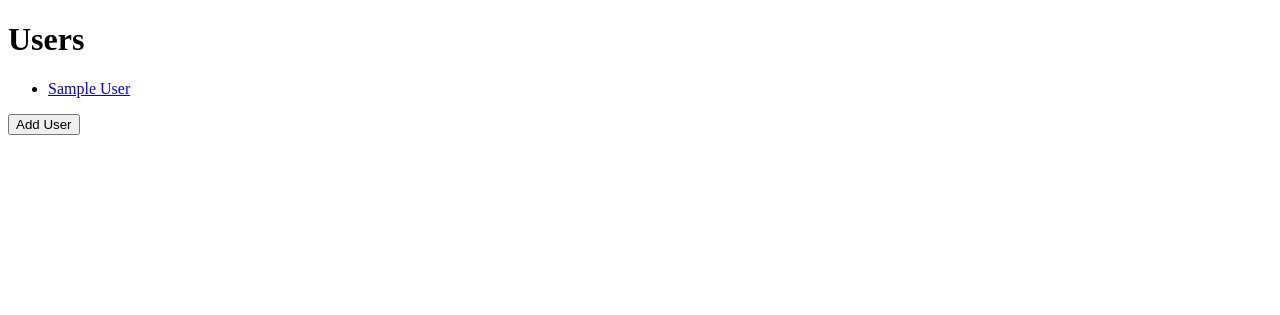
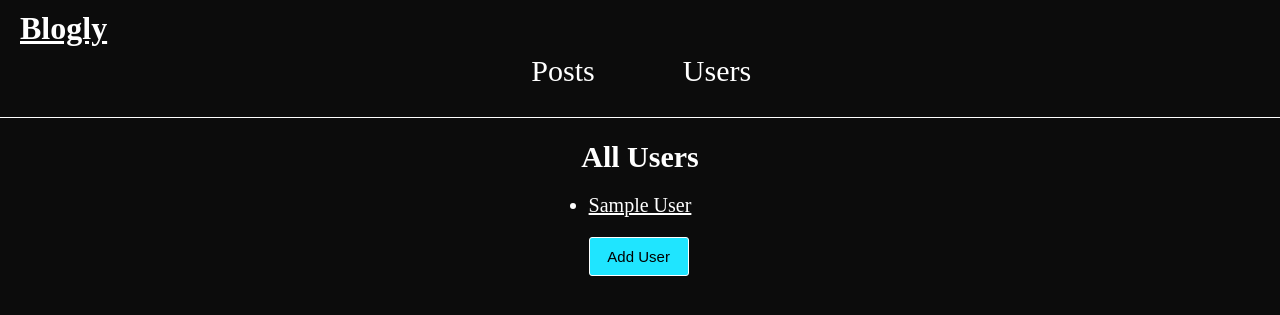
Before and after one commit to benlemus/SQL_User_Form, a Flask app: page /users in a window 1280 px wide. Shown: the top 315 px of the page. Run offline with Flask 3, Linux system fonts and the light colour scheme; tables that the repository leaves empty hold one stand-in row (values such as "Sample post").

Commit message:
added home page with all posts. css started

```diff
--- a/app.py
+++ b/app.py
@@ -5,7 +5,7 @@ from models import db, connect_db, User, Post
 
 app = Flask(__name__)
 
-app.config['SQLALCHEMY_DATABASE_URI'] = 'postgresql:///blogly_db_test'
+app.config['SQLALCHEMY_DATABASE_URI'] = 'postgresql:///blogly_db'
 app.config['SQLALCHEMY_TRACK_MODIFICATIONS'] = False
 app.config['SQLALCHEMY_ECHO'] = False
 
@@ -16,10 +16,14 @@ app.config['SECRET_KEY'] = 'Milosaysruff01'
 app.config['DEBUG_TB_INTERCEPT_REDIRECTS'] = False
 debug = DebugToolbarExtension(app)
 
+@app.template_filter('format_datetime')
+def format_datetime(value):
+    return value.strftime('%a %B %d %Y, %I:%M %p')
 
 @app.route('/')
 def home_page():
-    return redirect('/users')
+    posts = Post.get_recent_posts()
+    return render_template('home_page.html', posts=posts)
 
 @app.route('/users')
 def list_users():
--- a/models.py
+++ b/models.py
@@ -47,3 +47,7 @@ class Post(db.Model):
     @classmethod
     def get_posts_by_id(self, user_id):
         return Post.query.filter(Post.user_id == user_id).all()
+
+    @classmethod
+    def get_recent_posts(self):
+        return Post.query.order_by(Post.created_at.desc()).limit(5).all()
--- a/static/style.css
+++ b/static/style.css
@@ -1,3 +1,13 @@
+* {
+  margin: 0;
+  padding: 0;
+}
+
+body {
+  background-color: rgb(12, 12, 12);
+  overflow-y: scroll;
+}
+
 button {
   cursor: pointer;
 }
@@ -5,3 +15,148 @@ button {
 img {
   width: 225px;
 }
+
+/* NAVBAR */
+
+#navbar {
+  background-color: rgb(12, 12, 12);
+  padding-bottom: 20px;
+  padding-top: 10px;
+  border-bottom: 1px solid white;
+  position: fixed;
+  width: 100%;
+}
+
+#navbar h1 a {
+  color: white;
+  padding-left: 20px;
+}
+
+nav ol {
+  list-style-type: none;
+  height: 50px;
+}
+
+nav li {
+  width: 150px;
+  font-size: 30px;
+  padding-top: 7px;
+  display: inline-block;
+  height: 100%;
+}
+
+nav li:nth-child(1) {
+  padding-left: 15vw;
+}
+
+nav li:nth-child(2) {
+  padding-right: 15vw;
+}
+
+nav li:nth-child(1):hover {
+  background-image: linear-gradient(
+    to right,
+    rgba(255, 0, 0, 0),
+    rgba(148, 148, 148, 0.5)
+  );
+}
+
+nav li:nth-child(2):hover {
+  background-image: linear-gradient(
+    to left,
+    rgba(255, 0, 0, 0),
+    rgba(148, 148, 148, 0.5)
+  );
+}
+
+nav ol a {
+  text-decoration: none;
+  color: white;
+}
+
+.navbar_center {
+  text-align: center;
+}
+
+/* POSTS */
+
+.post {
+  outline: 1px solid white;
+  color: white;
+  width: 45vw;
+  text-align: center;
+  height: 40vh;
+  display: flex;
+  flex-direction: column;
+}
+
+.post h2 {
+  font-size: 30px;
+  padding-top: 20px;
+  padding-bottom: 10px;
+  border-bottom: 1px solid white;
+}
+
+.post p {
+  margin-top: auto;
+  font-size: 20px;
+  width: 75%;
+  margin-left: auto;
+  margin-right: auto;
+}
+
+.post h4 {
+  margin-top: auto;
+  padding-bottom: 10px;
+}
+
+#recent_posts_container {
+  display: flex;
+  justify-content: center;
+  width: 100%;
+  padding-top: 20px;
+}
+
+#recent_post_title {
+  color: white;
+  padding-top: 140px;
+  display: flex;
+  justify-content: center;
+  font-size: 30px;
+}
+
+/* USERS */
+
+#user_title {
+  padding-top: 140px;
+  color: white;
+  display: flex;
+  justify-content: center;
+  font-size: 30px;
+}
+#user_page_container {
+  color: white;
+  display: flex;
+  justify-content: center;
+  width: 100%;
+}
+
+.user_container a {
+  color: white;
+}
+
+.user_container li {
+  width: 150%;
+  padding-top: 20px;
+  font-size: 20px;
+}
+
+#add_user_button {
+  margin-top: 20px;
+  font-size: 15px;
+  padding: 10px;
+  width: 100px;
+  background-color: rgb(31, 229, 255);
+  border: 1px solid white;
+  border-radius: 3px;
+}
--- a/templates/base.html
+++ b/templates/base.html
@@ -7,6 +7,21 @@
     <link rel="stylesheet" href="/static/style.css" />
   </head>
   <body>
+    <div id="navbar">
+      <div class="logo">
+        <h1><a href="/">Blogly</a></h1>
+      </div>
+
+      <div class="navbar_center">
+        <nav>
+          <ol>
+            <li class="nav_item"><a href="/">Posts</a></li>
+            <li class="nav_item"><a href="/users">Users</a></li>
+          </ol>
+        </nav>
+      </div>
+    </div>
+
     {% block content %} {% endblock %}
   </body>
 </html>
--- a/templates/users.html
+++ b/templates/users.html
@@ -2,8 +2,9 @@
 
 <!-- content -->
 {% block content %}
-<h1>Users</h1>
-
+<h3 id="user_title">All Users</h3>
+<div id="user_page_container">
+  <div class="user_container">
     <ul>
       {% for user in users %}
       <li>
@@ -14,4 +15,7 @@
     <form action="/users/new">
       <button id="add_user_button">Add User</button>
     </form>
+  </div>
+</div>
+
 {% endblock %}
```
Also changed, not shown: templates/home_page.html (added, +20 -0 lines). Lines whose indentation alone changed are shown as unchanged.
